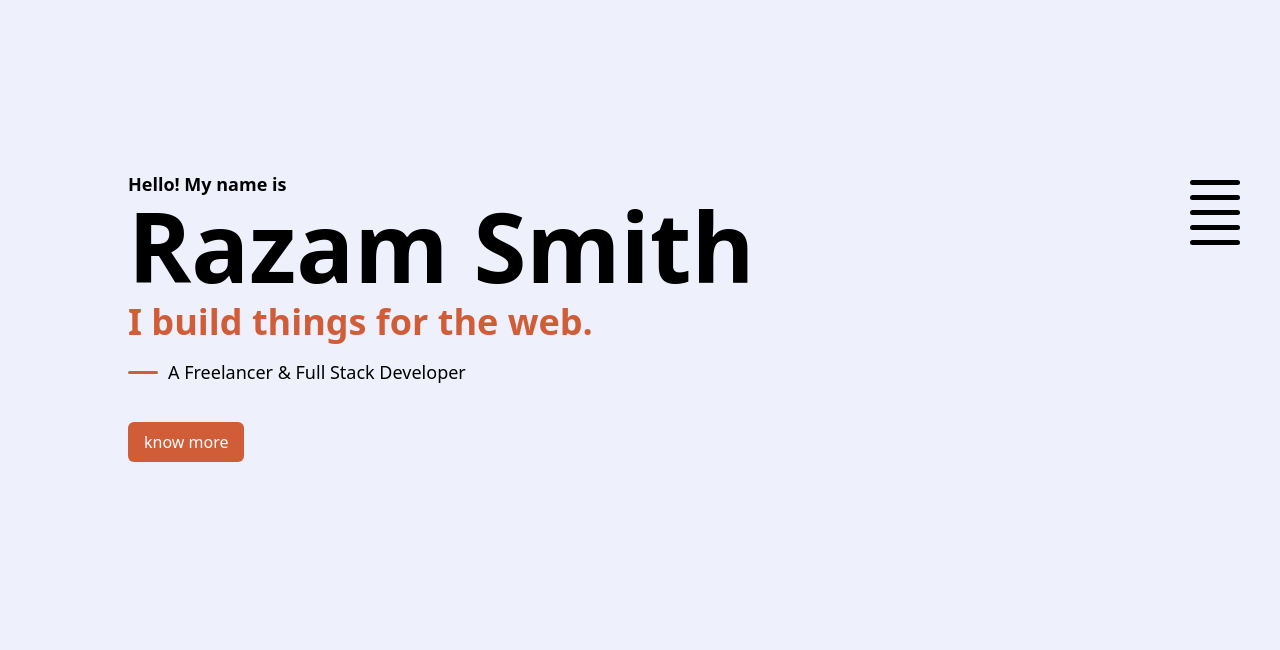
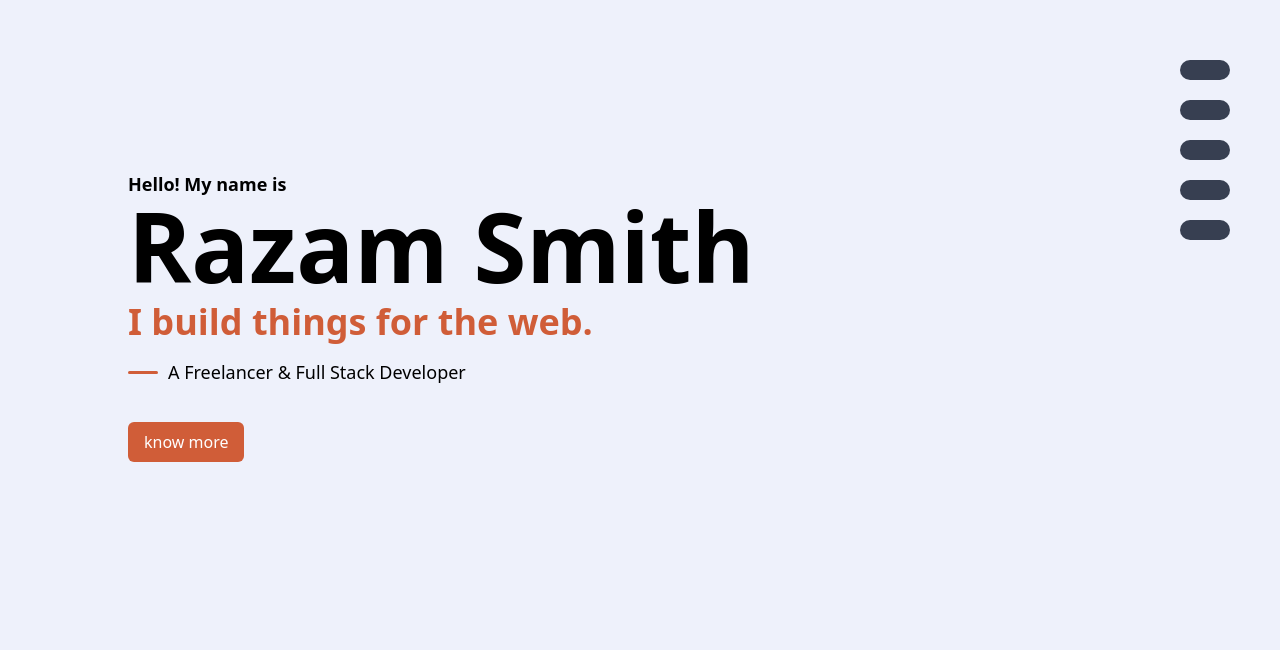
Before and after one commit to ImJars/ViteSpline, a React (Vite) app in the folder ViteSpline/: page / in a window 1280 px wide. Shown: the part 150-800 px from the top of the page. Built offline with nearby package versions, Linux system fonts and the light colour scheme.

Commit message:
Fixed header

```diff
--- /dev/null
+++ b/ViteSpline/src/components/bar_component.jsx
@@ -0,0 +1,29 @@
+import React from 'react'
+import styled from 'styled-components'
+
+const Menu_bar = styled.a`
+    width: 50px;
+    height: 5px;
+    background-color: #373F51;
+    border-radius: 50px;
+    border-right: 50px;
+    margin: 10px;
+    padding: 10px;
+    :hover {
+        width: 80px;
+        transition: all 0.3s ease-in-out;
+    }
+`
+function Bar_component({ link }) {
+    return (
+      <>
+        <Menu_bar
+          href={ link }
+        >
+          <h1 className='name'/>
+        </Menu_bar>
+      </>
+    )
+}
+
+export default Bar_component
--- a/ViteSpline/src/components/menu_component.jsx
+++ b/ViteSpline/src/components/menu_component.jsx
@@ -1,23 +1,27 @@
 import React from 'react'
-import styled from 'styled-components'
+import Bar_component from './bar_component'
 
-const Menu_bar = styled.div`
-    width: 50px;
-    height: 5px;
-    background-color: black;
-    margin: 5px 0;
-    border-radius: 50px;
-`
 function Menu_component() {
     return (
         <section
-            className='flex flex-col'
+            className='grid justify-items-end'
         >
-            <Menu_bar />
-            <Menu_bar />
-            <Menu_bar />
-            <Menu_bar />
-            <Menu_bar />
+            <Bar_component
+                link={'#'}
+            />
+            <Bar_component
+                link={'#'}
+            />
+            <Bar_component
+                link={'#'}
+            />
+            <Bar_component
+                link={'#'}
+            />
+            <Bar_component
+                link={'#'}
+            />
+
         </section>
     )
 }
```
